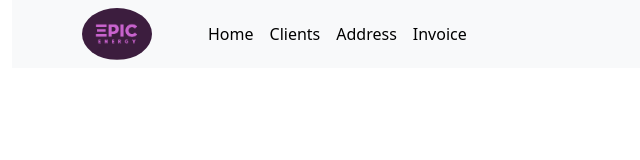
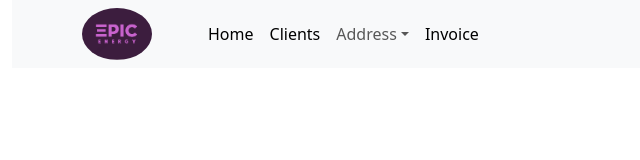
Before and after one commit to plmcst96/front-end-energy, a React (Create React App) app: page / in a window 1280 px wide. Shown: the top 160 px of the page, without its empty margins (0-640 px from the left). Built offline with nearby package versions, Linux system fonts and the light colour scheme.

Commit message:
dropdown navbar

```diff
--- a/src/components/NavBar.jsx
+++ b/src/components/NavBar.jsx
@@ -1,4 +1,4 @@
-import { Container, Image, Nav, Navbar } from "react-bootstrap"
+import { Container, Image, Nav, NavDropdown, Navbar } from "react-bootstrap"
 import { Link } from "react-router-dom"
 import logo from "../logo.png"
 
@@ -26,11 +26,17 @@ const NavBar = () => {
               </Link>
             </Nav.Link>
 
-            <Nav.Link>
-              <Link to="/address" className="text-decoration-none text-black">
-                Address
-              </Link>
-            </Nav.Link>
+            <NavDropdown title="Address" id="basic-nav-dropdown">
+              <NavDropdown.Item>
+                <Link to="/address">New address</Link>
+              </NavDropdown.Item>
+              <NavDropdown.Item>
+                <Link to="/address/province">Province List</Link>
+              </NavDropdown.Item>
+              <NavDropdown.Item>
+                <Link to="/address/town">Town List</Link>
+              </NavDropdown.Item>
+            </NavDropdown>
             <Nav.Link>
               <Link to="/invoice" className="text-decoration-none text-black">
                 Invoice
```
